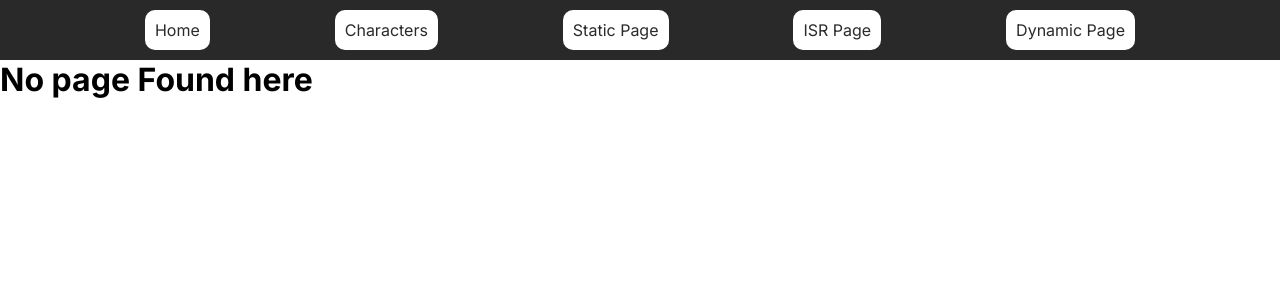
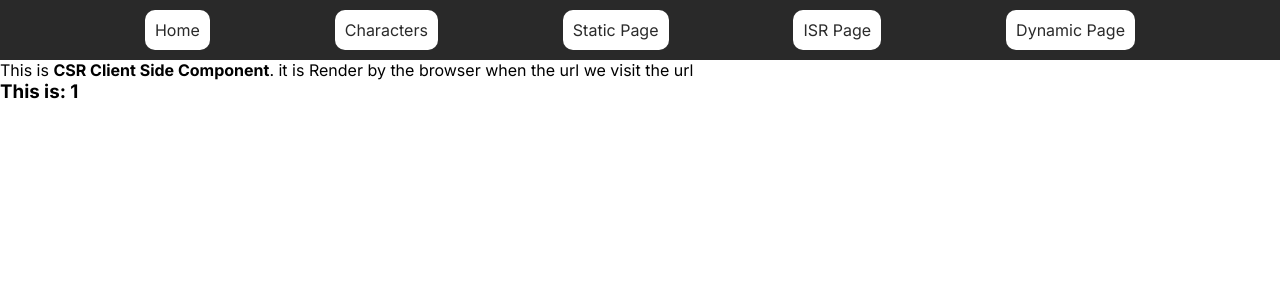
Before and after one commit to MohammadBaseer/Next-JS-Characters-API-Practice, a Next.js app: page /characters/1 in a window 1280 px wide. Before the commit this address had no page. Shown: the top 300 px of the page. Built offline with nearby package versions, Linux system fonts and the light colour scheme.

Commit message:
Characters Select byID or By CharacterName page Prams Created

```diff
--- /dev/null
+++ b/src/app/(pages)/characters/[characterName]/page.tsx
@@ -0,0 +1,17 @@
+"use client"
+import { useParams } from 'next/navigation'
+import React from 'react'
+
+const SingleCharacterPage = () => {
+    const {characterName} = useParams()
+    console.log("params", characterName)
+  return (
+    <div>
+      <p>This is <strong>CSR Client Side Component</strong>. it is Render by the browser when the url we visit the url</p>
+
+      <h3>This is: {characterName}</h3>
+    </div>
+  )
+}
+
+export default SingleCharacterPage
--- a/src/app/(pages)/characters/page.tsx
+++ b/src/app/(pages)/characters/page.tsx
@@ -1,6 +1,7 @@
 "use client";
 import styles from "./Characters.module.scss"
 import { ApiResponse, Character } from "@/app/models/custom-types";
+import Link from "next/link";
 import { usePathname } from "next/navigation";
 import React, { useEffect, useState } from "react";
 
@@ -38,17 +39,20 @@ const Characters = () => {
     // </div>
 
     <div className={styles.item_box}>
+      <p>This is <strong>CSR Client Side Component</strong>. it is Render by the browser when the url we visit the url</p>
       {characters &&
         characters.map((character) => {
           return (
             <div className={styles.item} key={character.id}>
+
               <div className={styles.card_inner}>
                 <div className={styles.card_front}>
                   <img className={styles.item_image} src={character.image} alt="Photo" />
                 </div>
                 <div className={styles.card_back}>
                   <h1>{character.name}</h1>
-                  <button className={styles.more_btn}>Details</button>
+                    <Link className={styles.more_btn} href={`/characters/${character.name}`}>Details</Link>
+
                 </div>
               </div>
             </div>
```
